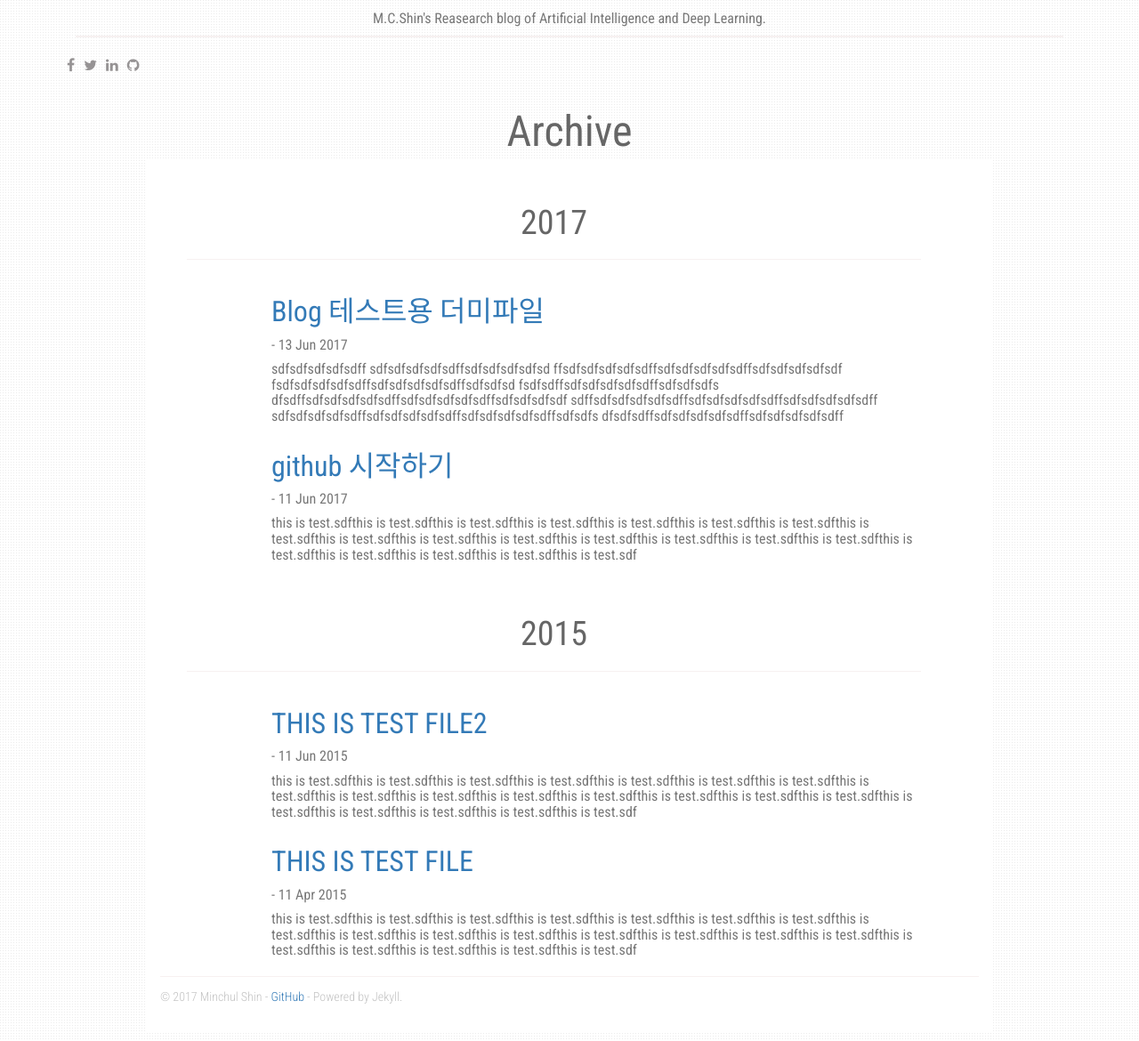
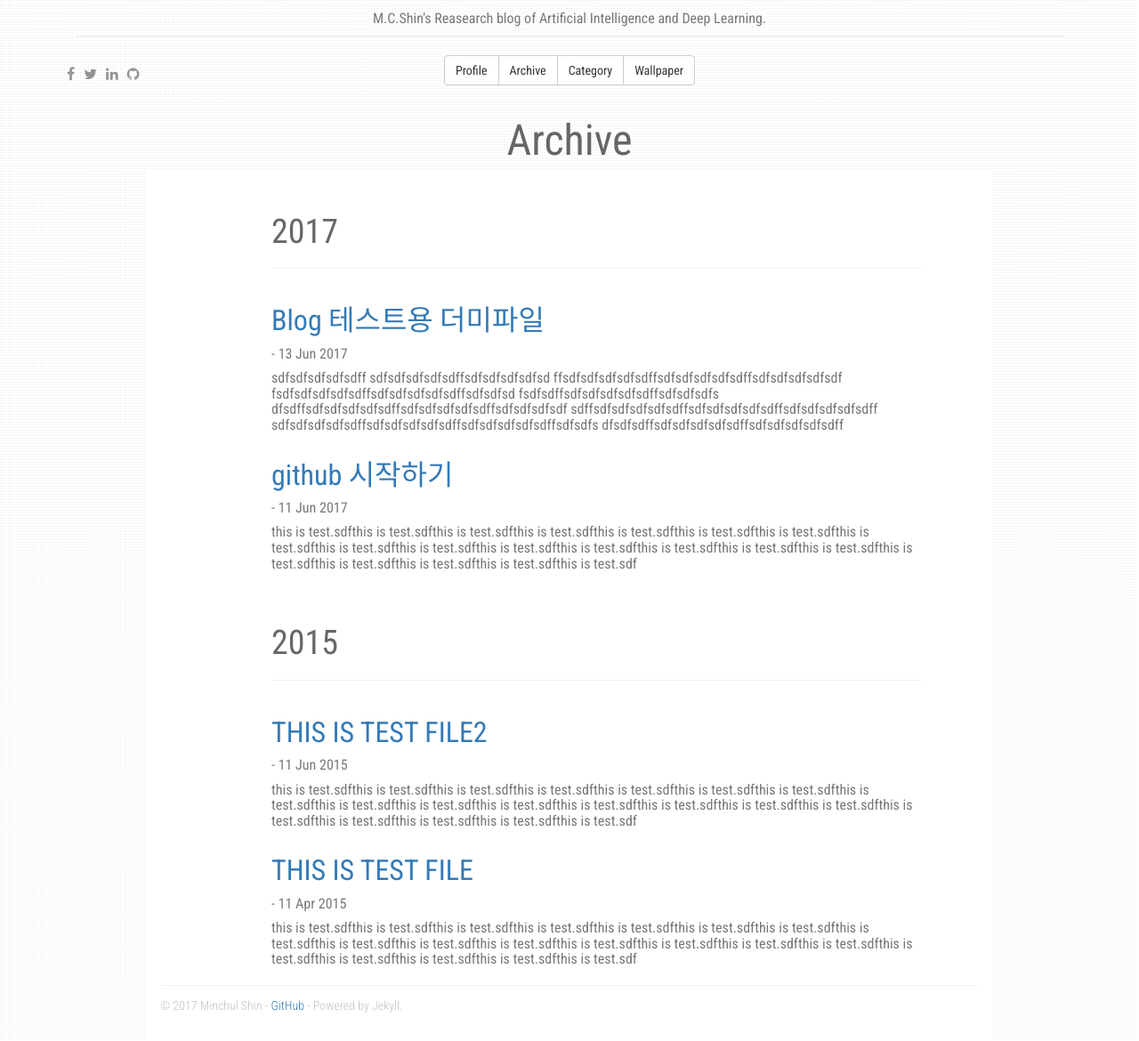
Before and after one commit to nashory/nashory.github.io, a Jekyll site: the page built from about.md, in a window 1280 px wide. Shown: the whole page at 89% size. Built offline with Jekyll 4.4.1, drawn with Linux system fonts in a browser that asks for light colours; nearby versions of some CDN libraries; grey boxes are pictures that could not be loaded.

Commit message:
add category menu

```diff
--- a/_includes/banner.html
+++ b/_includes/banner.html
@@ -5,7 +5,8 @@
         <!--{{ site.banner-subtitle }}-->
       </div>
   </div>
-  <div "col-sm-3">
+  <div class="row">
+    <div class="col-sm-4">
       <div class="social">
         <ul>
           {% for link in site.social %}
@@ -14,5 +15,13 @@
         </ul>
       </div>
     </div>
-  <!-- end /.col-sm-12 -->
+    <div class="col-sm-4 text-center">
+      <div class="btn-group" role="group" aria-label="...">
+        <button type="button" class="btn btn-default">Profile</button>
+        <button type="button" class="btn btn-default">Archive</button>
+        <button type="button" class="btn btn-default">Category</button>
+        <button type="button" class="btn btn-default">Wallpaper</button>
       </div>
+    </div>
+  </div>
+</div>
--- a/_includes/init_params.html
+++ b/_includes/init_params.html
@@ -1,6 +1,6 @@
 <meta charset="utf-8">
 <meta http-equiv="X-UA-Compatible" content="IE=edge,chrome=1">
-<meta name="viewport" content="width=device-width, initial-scale=1">
+<meta name="viewport" content="width=device-width, initial-scale=1, user-scalable=no">
 <link rel="shortcut icon" href="/assets/img/favicon3.ico" />
 <title>{% if page.title %}{{ page.title }} - {{ site.title }}{% else %}{{ site.author }}{% endif %}</title>
 <meta name="author" content="{{ site.author }}" />
--- a/_includes/sort_by_year.html
+++ b/_includes/sort_by_year.html
@@ -4,9 +4,9 @@
 
     {% if forloop.first %}
     <div class="container">
-      <div class="col-sm-9">
+      <div class="col-sm-8 col-sm-offset-1">
         <h4 id="{{ this_year }}-ref">
-          <p class="text-center"> {{this_year}} </p>
+          <p class="text-left"> {{this_year}} </p>
           <hr />
         </h4>
       </div>
@@ -26,9 +26,9 @@
     {% else %}
         {% if this_year != next_year %}
         </ul>
-          <div class="col-sm-9">
+          <div class="col-sm-8 col-sm-offset-1">
             <h4 id="{{ next_year }}-ref">
-              <p class="text-center"> {{next_year}} </p>
+              <p class="text-left"> {{next_year}} </p>
               <hr />
             </h4>
           </div>
--- a/assets/css/main.css
+++ b/assets/css/main.css
@@ -42,14 +42,6 @@ h5 {
 h6 {
   margin-bottom: 5px;
   font-size: 16px;
-}
-a, a:link, a:active {
-  text-decoration: none;
-  color: #3fa757;
-}
-a:hover {
-  color: #B3B3B3;
-  text-decoration: underline;
 }
 
 /* Layout */
@@ -115,11 +107,11 @@ a:hover {
     text-decoration: underline;
 }
 a:active {
-    color: red;
+    color: darkgray;
 }
 
 /* Banner */
-div.col-sm-12  div.page-title {
+div.page-title {
   font-size: 48px;
   font-weight: 400;
   text-align: center;
@@ -159,6 +151,8 @@ div.col-sm-3 img.profile-avatar {
   margin-left: auto;
   margin-right: auto;
 }
+
+
 
 /* Pagination */
 .PageNavigation {
```
Lines whose indentation alone changed are shown as unchanged.
